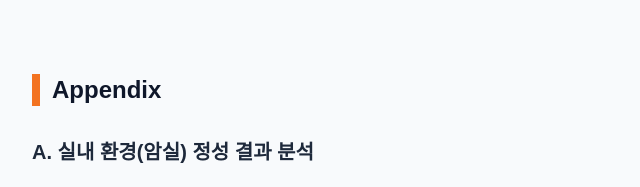
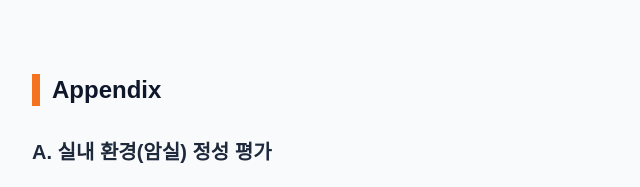
Before and after one commit to jisoo-kim0527/WB_clustering, a plain HTML site: page index.html in a window 1280 px wide. Shown: the part 5060-5247 px from the top of the page, 182-822 px from the left. Drawn offline with nearby package versions, Linux system fonts and the light colour scheme; grey boxes are pictures that could not be loaded; a web font is replaced by a local one.

Commit message:
Change heading from '결과 분석' to '결과 평가'

```diff
--- a/index.html
+++ b/index.html
@@ -289,7 +289,7 @@ window.addEventListener('touchmove', onMove);
 
             <!-- 결과 분석 -->
             <div class="mb-12">
-                <h4 class="text-xl font-semibold text-slate-800 mb-6">A. 실내 환경(암실) 정성 결과 분석</h4>
+                <h4 class="text-xl font-semibold text-slate-800 mb-6">A. 실내 환경(암실) 정성 평가</h4>
 
                 <div class="space-y-8">
 
```
